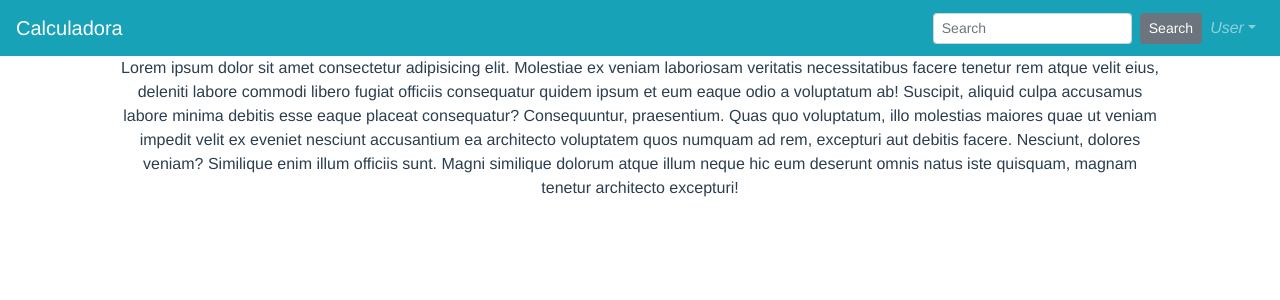
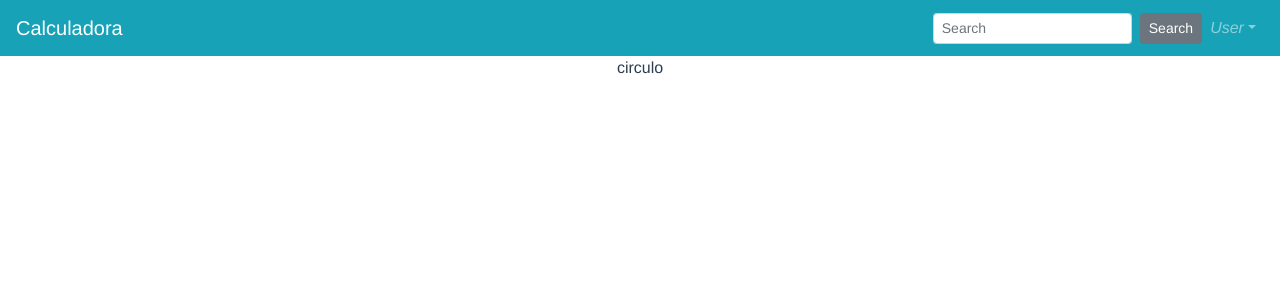
Before and after one commit to esvelpe/Calculadora, a Vue app in the folder calculadora/: page /figuras/circulo in a window 1280 px wide. Shown: the top 300 px of the page. Built offline with nearby package versions, Linux system fonts and the light colour scheme.

Commit message:
Mejora de navbar

```diff
--- a/calculadora/src/components/PxCirculo.vue
+++ b/calculadora/src/components/PxCirculo.vue
@@ -1,14 +1,3 @@
 <template>
-  <div>
-    Lorem ipsum dolor sit amet consectetur adipisicing elit. Molestiae ex veniam
-    laboriosam veritatis necessitatibus facere tenetur rem atque velit eius,
-    deleniti labore commodi libero fugiat officiis consequatur quidem ipsum et
-    eum eaque odio a voluptatum ab! Suscipit, aliquid culpa accusamus labore
-    minima debitis esse eaque placeat consequatur? Consequuntur, praesentium.
-    Quas quo voluptatum, illo molestias maiores quae ut veniam impedit velit ex
-    eveniet nesciunt accusantium ea architecto voluptatem quos numquam ad rem,
-    excepturi aut debitis facere. Nesciunt, dolores veniam? Similique enim illum
-    officiis sunt. Magni similique dolorum atque illum neque hic eum deserunt
-    omnis natus iste quisquam, magnam tenetur architecto excepturi!
-  </div>
+  <div>circulo</div>
 </template>
--- a/calculadora/src/components/PxCuadrado.vue
+++ b/calculadora/src/components/PxCuadrado.vue
@@ -1,14 +1,3 @@
 <template>
-  <div>
-    Lorem ipsum dolor sit amet consectetur adipisicing elit. Molestiae ex veniam
-    laboriosam veritatis necessitatibus facere tenetur rem atque velit eius,
-    deleniti labore commodi libero fugiat officiis consequatur quidem ipsum et
-    eum eaque odio a voluptatum ab! Suscipit, aliquid culpa accusamus labore
-    minima debitis esse eaque placeat consequatur? Consequuntur, praesentium.
-    Quas quo voluptatum, illo molestias maiores quae ut veniam impedit velit ex
-    eveniet nesciunt accusantium ea architecto voluptatem quos numquam ad rem,
-    excepturi aut debitis facere. Nesciunt, dolores veniam? Similique enim illum
-    officiis sunt. Magni similique dolorum atque illum neque hic eum deserunt
-    omnis natus iste quisquam, magnam tenetur architecto excepturi!
-  </div>
+  <div>cuadrado</div>
 </template>
--- a/calculadora/src/components/PxTriangulo.vue
+++ b/calculadora/src/components/PxTriangulo.vue
@@ -1,16 +1,5 @@
 <template>
-  <div>
-    Lorem ipsum dolor sit amet consectetur adipisicing elit. Molestiae ex veniam
-    laboriosam veritatis necessitatibus facere tenetur rem atque velit eius,
-    deleniti labore commodi libero fugiat officiis consequatur quidem ipsum et
-    eum eaque odio a voluptatum ab! Suscipit, aliquid culpa accusamus labore
-    minima debitis esse eaque placeat consequatur? Consequuntur, praesentium.
-    Quas quo voluptatum, illo molestias maiores quae ut veniam impedit velit ex
-    eveniet nesciunt accusantium ea architecto voluptatem quos numquam ad rem,
-    excepturi aut debitis facere. Nesciunt, dolores veniam? Similique enim illum
-    officiis sunt. Magni similique dolorum atque illum neque hic eum deserunt
-    omnis natus iste quisquam, magnam tenetur architecto excepturi!
-  </div>
+  <div>triangulo</div>
 </template>
 <script>
 export default {
--- a/calculadora/src/views/HomeView.vue
+++ b/calculadora/src/views/HomeView.vue
@@ -13,7 +13,7 @@
               Acá podrás calcular las propiedades básicas de las figuras
               geométricas que prefieras.
             </b-card-text>
-            <b-button variant="primary"> Calcular </b-button>
+            <b-button variant="primary" to="/figuras"> Calcular </b-button>
           </b-card>
         </b-col>
         <b-col md="6">
--- a/calculadora/src/views/PxFiguras.vue
+++ b/calculadora/src/views/PxFiguras.vue
@@ -7,10 +7,10 @@
           <b-nav-item @click="toggleTriangulo" exact exact-active-class="active"
             >Triángulo</b-nav-item
           >
-          <b-nav-item to="/figuras/cuadrado" exact exact-active-class="active"
+          <b-nav-item @click="toggleCuadrado" exact exact-active-class="active"
             >Cuadrado</b-nav-item
           >
-          <b-nav-item to="/figuras/circulo" exact exact-active-class="active"
+          <b-nav-item @click="toggleCirculo" exact exact-active-class="active"
             >Círculo</b-nav-item
           >
         </b-nav>
@@ -19,6 +19,8 @@
       <b-card-body>
         <b-card-text>
           <px-triangulo v-if="showTriangulo" />
+          <px-cuadrado v-if="showCuadrado"></px-cuadrado>
+          <px-circulo v-if="showCirculo"></px-circulo>
         </b-card-text>
         <!-- <router-view></router-view> -->
       </b-card-body>
@@ -28,20 +30,36 @@
 
 <script>
 import PxTriangulo from "../components/PxTriangulo.vue";
+import PxCuadrado from "../components/PxCuadrado.vue";
+import PxCirculo from "../components/PxCirculo.vue";
 
 export default {
-  components: { PxTriangulo },
+  components: { PxTriangulo, PxCuadrado, PxCirculo },
   name: "PxFiguras",
 
   data() {
     return {
       showTriangulo: false,
+      showCuadrado: false,
+      showCirculo: false,
     };
   },
 
   methods: {
     toggleTriangulo() {
-      this.showTriangulo = !this.showTriangulo;
+      if (!this.showCuadrado && !this.showCirculo) {
+        this.showTriangulo = !this.showTriangulo;
+      }
+    },
+    toggleCuadrado() {
+      if (!this.showTriangulo && !this.showCirculo) {
+        this.showCuadrado = !this.showCuadrado;
+      }
+    },
+    toggleCirculo() {
+      if (!this.showTriangulo && !this.showCuadrado) {
+        this.showCirculo = !this.showCirculo;
+      }
     },
   },
 };
```
